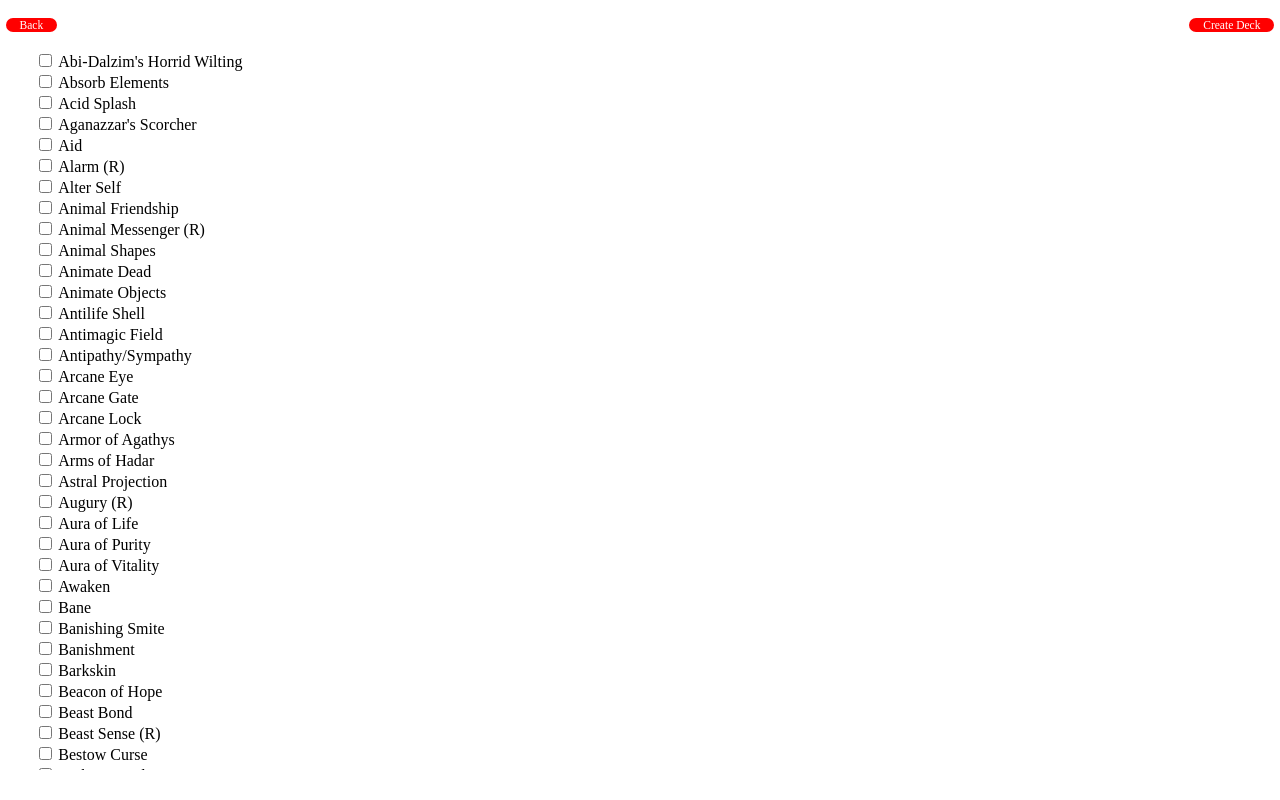
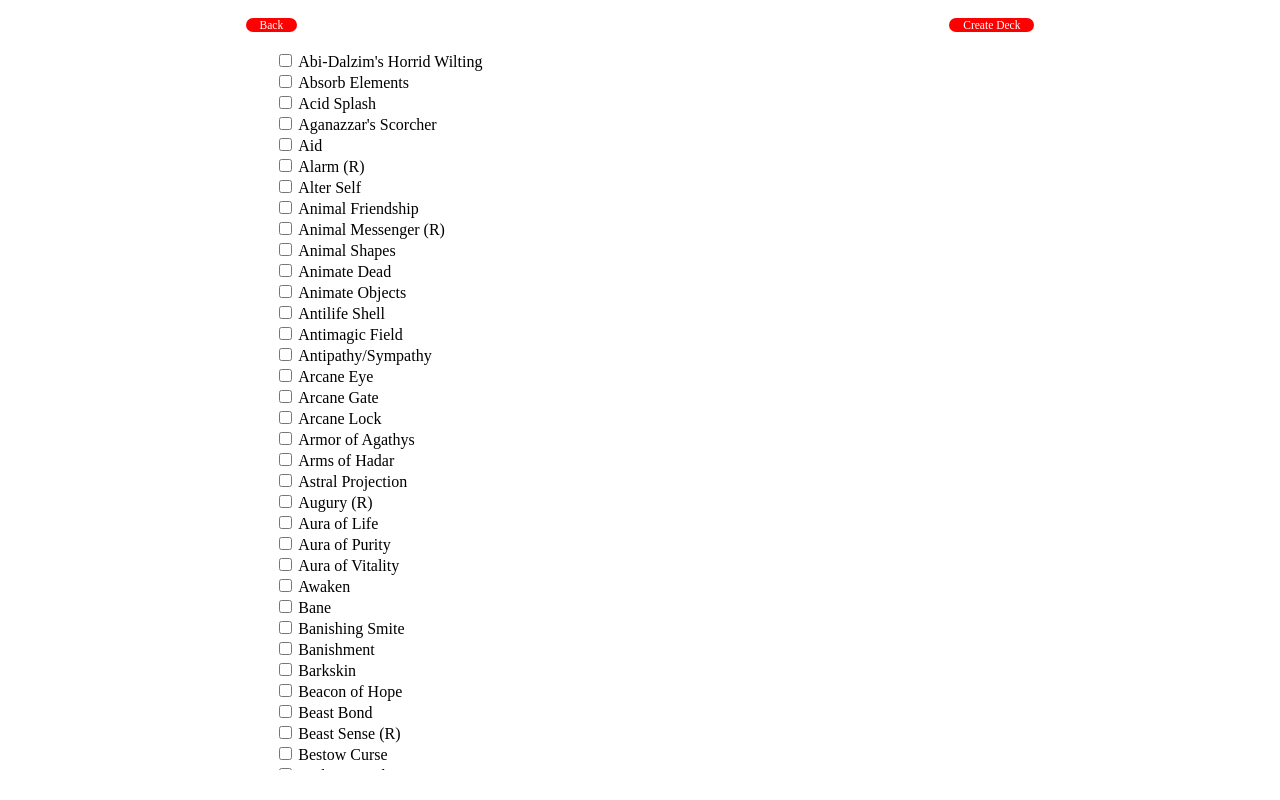
Before and after one commit to andreafra/dnd-spellbook, a React (Create React App) app: page /picker in a window 1280 px wide. Built offline with nearby package versions, Linux system fonts and the light colour scheme; a web font is replaced by a local one.

Commit message:
CSS Responsive

```diff
--- a/src/App.css
+++ b/src/App.css
@@ -195,3 +195,11 @@
   margin: 0;
   line-height: 1.3em;
 }
+
+/* Responsive Layout */
+@media screen and (min-width: 30em) {
+  .App {
+    max-width: 50em;
+    margin: auto;
+  }
+}
```
